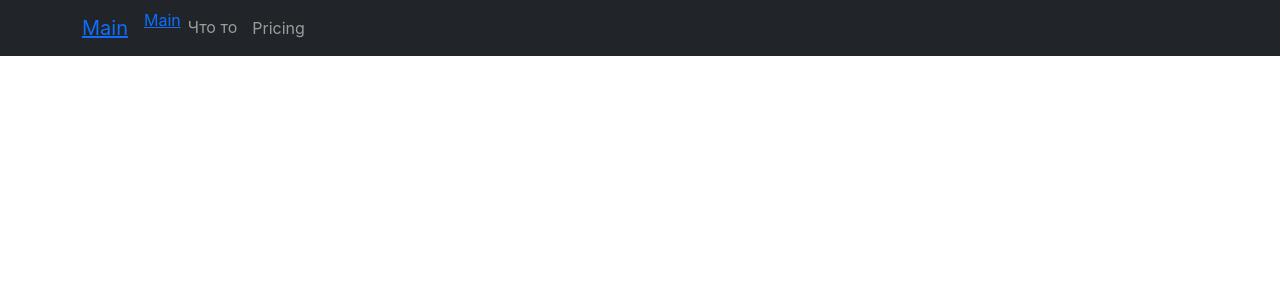
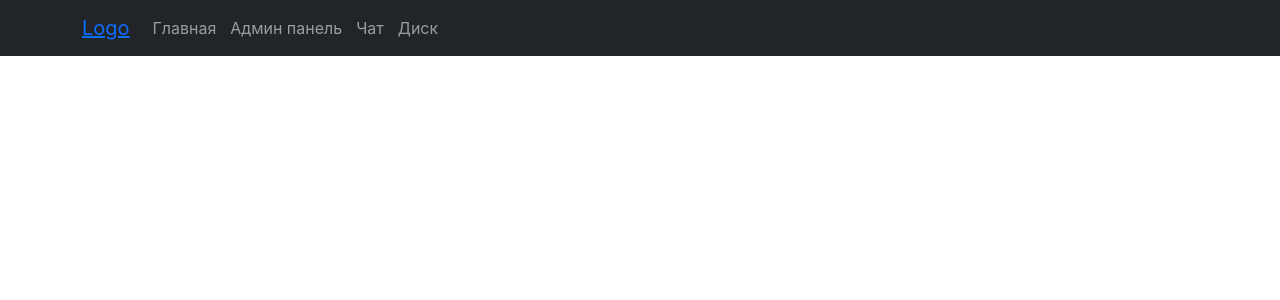
Before and after one commit to enot58/new_askue_react, a React (Create React App) app in the folder client/: page / in a window 1280 px wide. Shown: the top 300 px of the page. Built offline with nearby package versions, Linux system fonts and the light colour scheme.

Commit message:
Changes to be committed: 	modified:   client/src/components/NavBar.jsx 	new file:   client/src/components/adminPanelItem/AdminPanelItem.jsx 	new file:   client/src/components/adminPanelItem/AdminPanelItem.module.css

```diff
--- a/client/src/components/NavBar.jsx
+++ b/client/src/components/NavBar.jsx
@@ -9,15 +9,13 @@ const NavBar = () => {
 
                 <Navbar bg="dark" variant="dark">
                     <Container>
-                        <Navbar.Brand><Link to="/main">Main</Link></Navbar.Brand>
+                        <Navbar.Brand><Link to="/main">Logo</Link></Navbar.Brand>
                         <Nav className="me-auto">
-                            <Link to="/main">Main</Link>
-
-                            {/*<Nav.Link><Link to="/main">Main</Link></Nav.Link>
-                            <Nav.Link><Link to="/configured">Configured</Link></Nav.Link>*/}
-                            {/*<Nav.Item><Link to="/configured">Configured</Link></Nav.Item>*/}
-                            <NavItem newLink = {"/mai"}>Что то</NavItem>
-                            <Nav.Link href="#pricing">Pricing</Nav.Link>
+                            <NavItem newLink = {"/main"}>Главная</NavItem>
+                            <NavItem newLink = {"/admin"}>Админ панель</NavItem>
+                            <NavItem newLink = {"/chat"}>Чат</NavItem>
+                            <NavItem newLink = {"/disk"}>Диск</NavItem>
+                            {/* <Link to="/main">Main</Link> */}
                         </Nav>
                     </Container>
                 </Navbar>
--- /dev/null
+++ b/client/src/components/adminPanelItem/AdminPanelItem.module.css
@@ -0,0 +1,3 @@
+.adminPanel {
+    background-color: green;
+}
```
Also changed, not shown: client/src/components/adminPanelItem/AdminPanelItem.jsx (added, +13 -0 lines).
